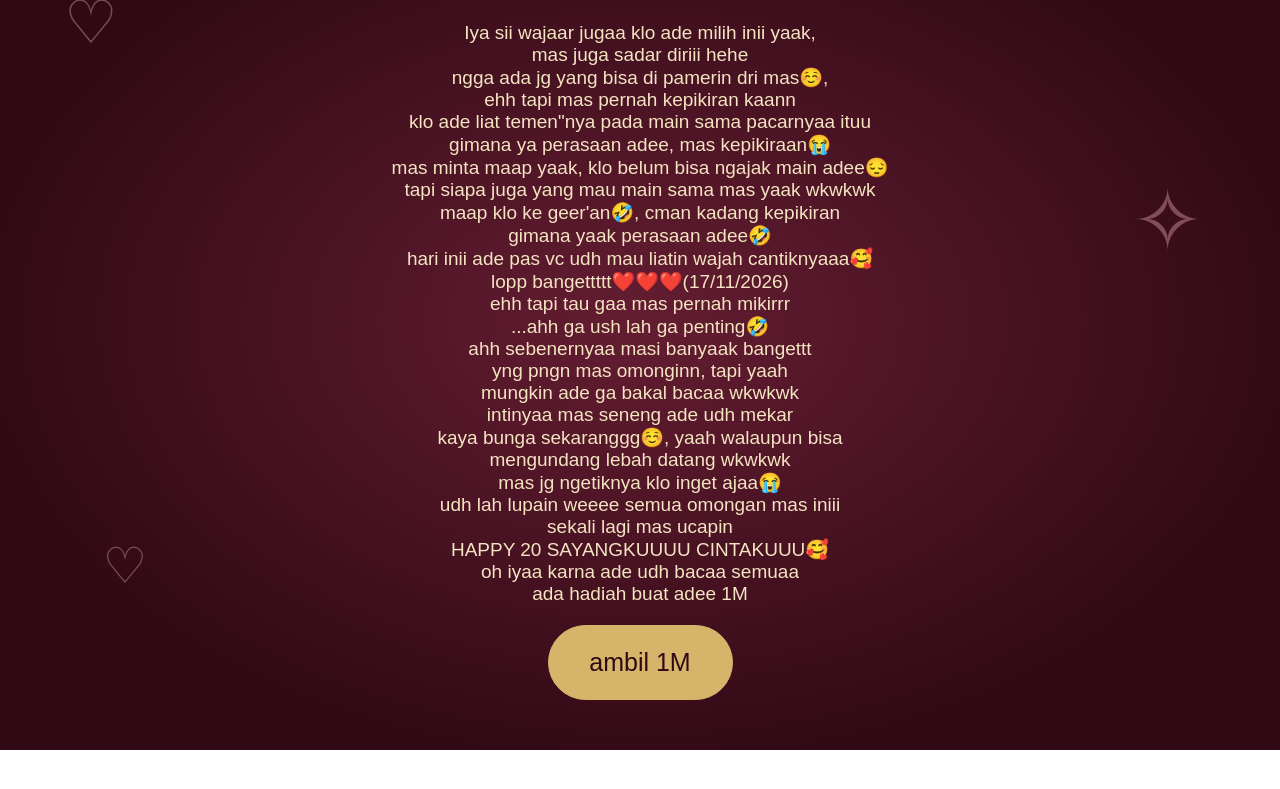
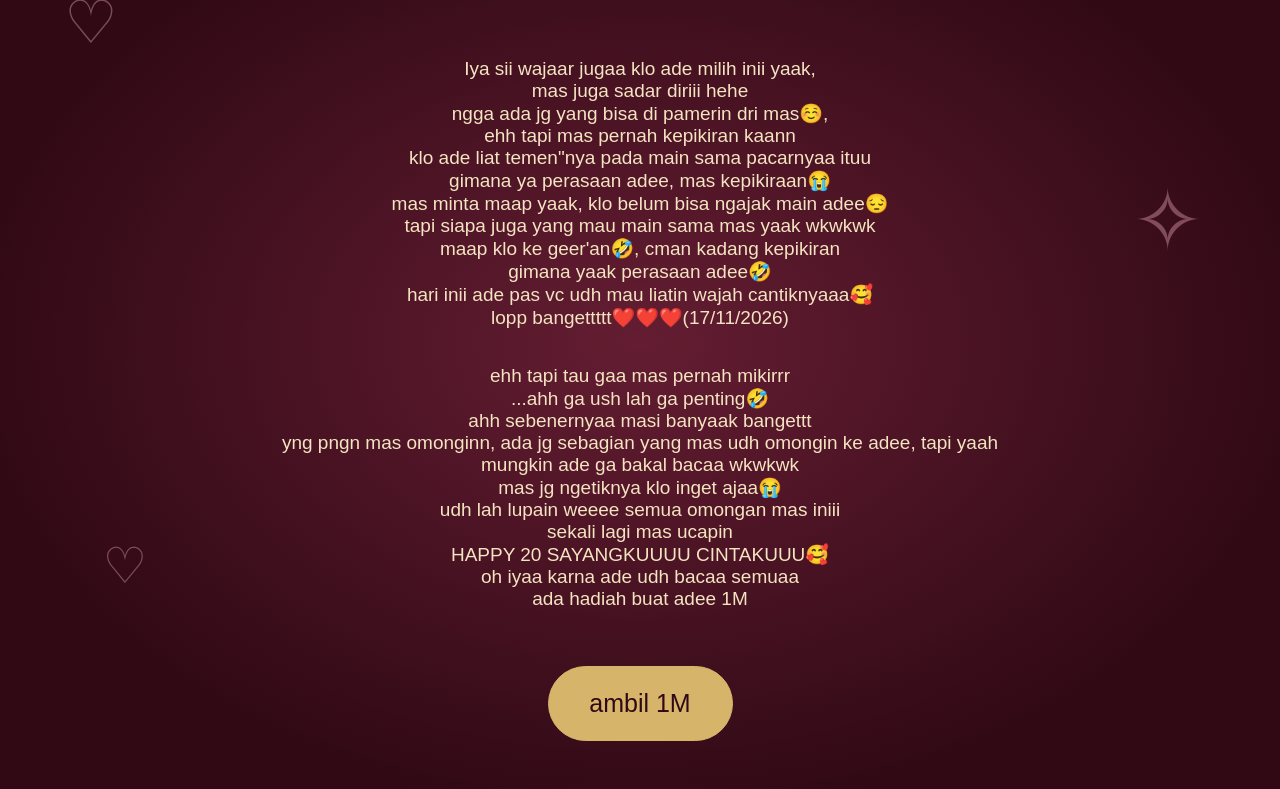
Before and after one commit to ikhwanmaarif21-lab/Happy-birthday-sayangg, a plain HTML site: page Tentang.html in a window 1280 px wide. Both pictures are taken after a click on the button "NGGA!!!". Shown: the part 109-898 px from the top of the page. Before the commit the page ends 859 px from the top, so only its background shows below. Drawn offline with Linux system fonts and the light colour scheme.

Commit message:
Update Tentang.html

```diff
--- a/Tentang.html
+++ b/Tentang.html
@@ -138,7 +138,7 @@ body {
   color: var(--gold);
   text-decoration: none;
   font-family: 'Montserrat', sans-serif;
-  font-size: 10px;
+  font-size: 18px;
   letter-spacing: 2px;
   text-align: center;
   box-shadow: 0 8px 25px #0005;
@@ -236,6 +236,7 @@ body {
   <div id="page2" style="display:none">
 
   <h2>Owalaah ini yang ade pilihhh☺️</h2>
+    <br><br>
 
   <p style="font-size: 19px;
     font-family: Montserrat, sans-serif;">
@@ -252,16 +253,15 @@ body {
     hari inii ade pas vc udh mau liatin wajah cantiknyaaa🥰<br>
     lopp bangettttt❤️❤️❤️(17/11/2026)
      </p>
+    <br><br>
     <p style="font-size: 19px;
     font-family: Montserrat, sans-serif;">
     ehh tapi tau gaa mas pernah mikirrr<br>
     ...ahh ga ush lah ga penting🤣<br>
     ahh sebenernyaa masi banyaak bangettt<br>
-    yng pngn mas omonginn, tapi yaah<br>
+    yng pngn mas omonginn, ada jg sebagian yang mas
+    udh omongin ke adee, tapi yaah<br>
     mungkin ade ga bakal bacaa wkwkwk<br>
-    intinyaa mas seneng ade udh mekar<br>
-    kaya bunga sekaranggg☺️, yaah walaupun bisa<br>
-    mengundang lebah datang wkwkwk<br>
     mas jg ngetiknya klo inget ajaa😭<br>
     udh lah lupain weeee semua omongan mas iniii<br>
     sekali lagi mas ucapin<br>
@@ -269,6 +269,7 @@ body {
     oh iyaa karna ade udh bacaa semuaa<br>
     ada hadiah buat adee 1M
      </p>
+    <br><br>
 <button
   id="next"
   style="
```
